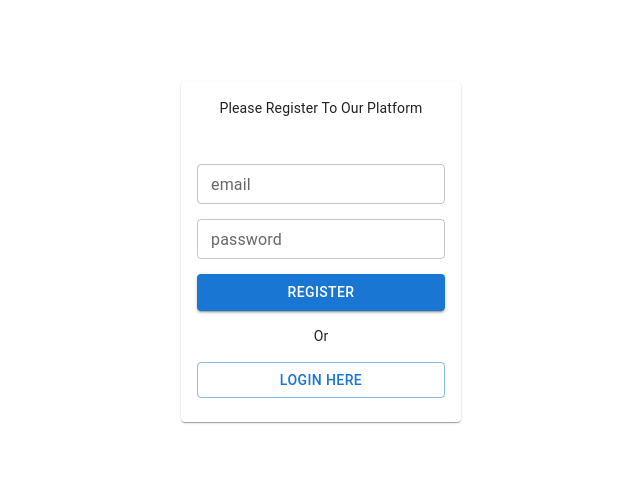
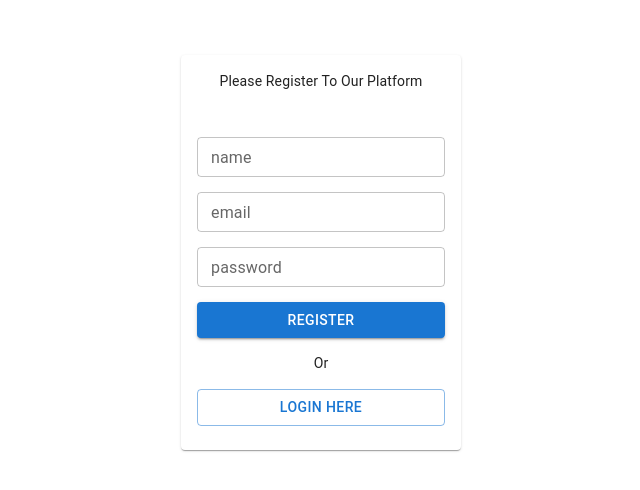
Before and after one commit to arikmpt/example-crud, a React (Create React App) app: page /register in a window 1280 px wide. Shown: the part 148-638 px from the top of the page, without its empty margins (319-959 px from the left). Built offline with nearby package versions, Linux system fonts and the light colour scheme.

Commit message:
add login register api

```diff
--- a/package.json
+++ b/package.json
@@ -5,6 +5,7 @@
   "dependencies": {
     "@emotion/react": "^11.11.1",
     "@emotion/styled": "^11.11.0",
+    "@hookform/resolvers": "^3.1.1",
     "@mui/material": "^5.13.5",
     "@testing-library/jest-dom": "^5.16.5",
     "@testing-library/react": "^13.4.0",
@@ -18,11 +19,13 @@
     "match-sorter": "^6.3.1",
     "react": "^18.2.0",
     "react-dom": "^18.2.0",
+    "react-hook-form": "^7.44.3",
     "react-router-dom": "^6.12.1",
     "react-scripts": "5.0.1",
     "sort-by": "^1.2.0",
     "typescript": "^4.9.5",
-    "web-vitals": "^2.1.4"
+    "web-vitals": "^2.1.4",
+    "yup": "^1.2.0"
   },
   "scripts": {
     "start": "react-scripts start",
--- /dev/null
+++ b/src/Provider.tsx
@@ -0,0 +1,32 @@
+import { ReactNode, createContext, useState } from "react";
+import axios from "axios";
+
+export type ContextType = {
+    open: boolean;
+    setOpen: React.Dispatch<React.SetStateAction<boolean>>
+    setMessage: React.Dispatch<React.SetStateAction<string>>
+    message: string;
+} | null
+
+type Props =  {
+    children: ReactNode
+}
+
+
+export const AppContext = createContext<ContextType>(null);
+
+export const Provider = ({ children } : Props) => {
+    const [open, setOpen] = useState(false);
+    const [message, setMessage] = useState('');
+
+    return (
+        <AppContext.Provider value={{
+            open,
+            setOpen,
+            setMessage,
+            message
+        }}>
+            {children}
+        </AppContext.Provider>
+    )
+}
--- /dev/null
+++ b/src/layouts/PublicLayout.tsx
@@ -0,0 +1,31 @@
+import { Alert, Snackbar } from "@mui/material"
+import { useState, useContext } from "react"
+import { Outlet } from "react-router-dom";
+import { AppContext, ContextType } from "../Provider";
+
+const PublicLayout = () => {
+    const context = useContext<ContextType>(AppContext)
+    const open = context?.open
+    const setOpen = context?.setOpen
+    const message = context?.message
+
+    const handleClose = () => {
+        setOpen?.(false)
+    }
+
+    return (
+        <>
+            <Snackbar open={open} anchorOrigin={
+                { vertical: 'top', horizontal: 'right' }
+            } autoHideDuration={6000} onClose={handleClose}>
+                <Alert onClose={handleClose} severity="error" sx={{ width: '100%' }}>
+                    {message}
+                </Alert>
+            </Snackbar>
+            <Outlet/>
+        </>
+    )
+
+}
+
+export default PublicLayout
--- a/src/pages/auth/Login.tsx
+++ b/src/pages/auth/Login.tsx
@@ -1,12 +1,67 @@
 import { Button, Card, CardContent, TextField, Typography } from "@mui/material"
 import { useNavigate } from "react-router-dom";
+import { Controller, useForm } from "react-hook-form"
+import { yupResolver } from "@hookform/resolvers/yup"
+import * as yup from "yup"
+import axios, { AxiosError } from "axios";
+import { AppContext, ContextType } from "../../Provider";
+import { useContext } from "react";
+
+interface FormProps {
+    email?: string;
+    password?: string
+}
+
+const schema = yup
+  .object({
+    email: yup.string().email().required(),
+    password: yup.string().min(5).required(),
+  })
+.required()
 
 const Login = () => {
+    const context = useContext<ContextType>(AppContext)
+    const setOpen = context?.setOpen
+    const setMessage = context?.setMessage
+
+    const {
+        handleSubmit,
+        control,
+        formState: { errors },
+    } = useForm({
+        resolver: yupResolver(schema),
+        defaultValues: {
+            email: undefined,
+            password: undefined
+        }
+    })
+
+    const handleError = (message: string) => {
+        setOpen?.(true)
+        setMessage?.(message)
+    }
+
+    const onSubmit = async (data: FormProps) => {
+        try {
+            const response = await axios.post('https://mock-api.arikmpt.com/api/user/login', {
+                email: data.email,
+                password: data.password
+            })
+
+            window.localStorage.setItem('token', response.data.data.token)
+            navigate('/')
+        } catch (error) {
+            const err = error as AxiosError as any
+            const errors = err.response?.data?.errors
+            if(Array.isArray(errors)) {
+                return
+            }
+            handleError(errors)
+        }
+
+    }
+
     const navigate = useNavigate();
-
-    const handleRedirect = () => {
-        navigate('/')
-    }
 
     const handleRegister = () => {
         navigate('/register')
@@ -19,10 +74,21 @@ const Login = () => {
                         Please Login To Continue
                     </Typography>
                     <div className="login-form">
-                        <TextField label="email" variant="outlined" size="small"/>
-                        <TextField label="password" variant="outlined" size="small"/>
+                        <Controller
+                            name="email"
+                            control={control}
+                            render={({ field }) => <TextField value={field.value} onChange={field.onChange} label="email" variant="outlined" size="small"
+                                helperText={errors.email?.message} error={!!errors.email}/>}
+                        />
+
+                        <Controller
+                            name="password"
+                            control={control}
+                            render={({ field }) => <TextField type="password" value={field.value} onChange={field.onChange} label="password" variant="outlined" size="small"
+                                helperText={errors.password?.message} error={!!errors.password}/>}
+                        />
                     </div>
-                    <Button variant="contained" fullWidth onClick={handleRedirect}>Login</Button>
+                    <Button variant="contained" fullWidth onClick={handleSubmit(onSubmit)}>Login</Button>
                     <Typography sx={{ fontSize: 14 }}>
                         Or
                     </Typography>
--- a/src/pages/auth/Register.tsx
+++ b/src/pages/auth/Register.tsx
@@ -1,8 +1,66 @@
 import { Button, Card, CardContent, TextField, Typography } from "@mui/material"
 import { useNavigate } from "react-router-dom";
+import { Controller, useForm } from "react-hook-form"
+import { yupResolver } from "@hookform/resolvers/yup"
+import * as yup from "yup"
+import axios, { AxiosError } from "axios";
+import { useContext } from "react";
+import { AppContext, ContextType } from "../../Provider";
+
+interface FormProps {
+    name?: string;
+    email?: string;
+    password?: string
+}
+
+const schema = yup
+  .object({
+    name: yup.string().required(),
+    email: yup.string().email().required(),
+    password: yup.string().min(5).required(),
+  })
+.required()
+
 
 const Register = () => {
     const navigate = useNavigate();
+
+    const context = useContext<ContextType>(AppContext)
+    const setOpen = context?.setOpen
+    const setMessage = context?.setMessage
+
+    const {
+        handleSubmit,
+        control,
+        formState: { errors },
+    } = useForm({
+        resolver: yupResolver(schema)
+    })
+
+    const handleError = (message: string) => {
+        setOpen?.(true)
+        setMessage?.(message)
+    }
+
+    const onSubmit = async (data: FormProps) => {
+        try {
+            await axios.post('https://mock-api.arikmpt.com/api/user/register', {
+                name: data.name,
+                email: data.email,
+                password: data.password
+            })
+
+            navigate('/login')
+        } catch (error) {
+            const err = error as AxiosError as any
+            const errors = err.response?.data?.errors
+            if(Array.isArray(errors)) {
+                return
+            }
+            handleError(errors)
+        }
+
+    }
 
     const handleLogin = () => {
         navigate('/login')
@@ -16,10 +74,28 @@ const Register = () => {
                         Please Register To Our Platform
                     </Typography>
                     <div className="login-form">
-                        <TextField label="email" variant="outlined" size="small"/>
-                        <TextField label="password" variant="outlined" size="small"/>
+                        <Controller
+                            name="name"
+                            control={control}
+                            render={({ field }) => <TextField value={field.value} onChange={field.onChange} label="name" variant="outlined" size="small"
+                                helperText={errors.name?.message} error={!!errors.name}/>}
+                        />
+
+                        <Controller
+                            name="email"
+                            control={control}
+                            render={({ field }) => <TextField value={field.value} onChange={field.onChange} label="email" variant="outlined" size="small"
+                                helperText={errors.email?.message} error={!!errors.email}/>}
+                        />
+
+                        <Controller
+                            name="password"
+                            control={control}
+                            render={({ field }) => <TextField type="password" value={field.value} onChange={field.onChange} label="password" variant="outlined" size="small"
+                                helperText={errors.password?.message} error={!!errors.password}/>}
+                        />
                     </div>
-                    <Button variant="contained" fullWidth onClick={handleLogin}>Register</Button>
+                    <Button variant="contained" fullWidth onClick={handleSubmit(onSubmit)}>Register</Button>
                     <Typography sx={{ fontSize: 14 }}>
                         Or
                     </Typography>
```
Also changed, not shown: src/App.tsx (+16 -7 lines), 1 other file (tests, documents, lock files or other folders).
